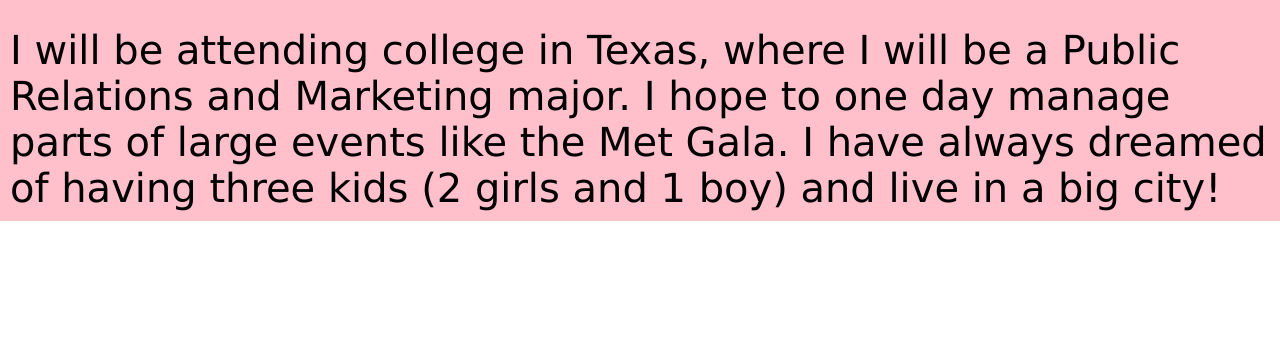
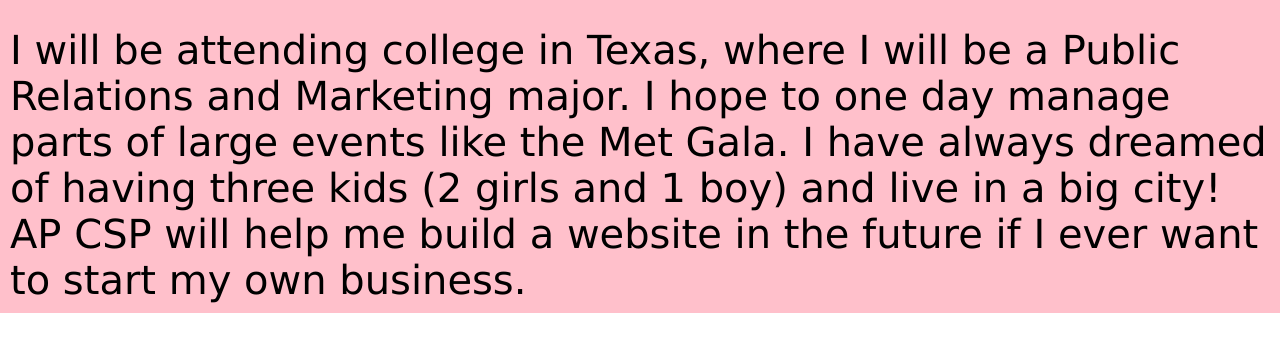
Before and after one commit to laurenlee26/APCSP_CAP_LEE_FINAL, a plain HTML site: page future.html in a window 1280 px wide. Shown: the part 236-588 px from the top of the page. Drawn offline with Linux system fonts and the light colour scheme.

Commit message:
Add files via upload

```diff
--- a/future.html
+++ b/future.html
@@ -18,7 +18,7 @@
   </div>
 
   <div class="container">
-    <p3 class="p3">I will be attending college in Texas, where I will be a Public Relations and Marketing major. I hope to one day manage parts of large events like the Met Gala. I have always dreamed of having three kids (2 girls and 1 boy) and live in a big city!</h3>
+    <p3 class="p3">I will be attending college in Texas, where I will be a Public Relations and Marketing major. I hope to one day manage parts of large events like the Met Gala. I have always dreamed of having three kids (2 girls and 1 boy) and live in a big city! AP CSP will help me build a website in the future if I ever want to start my own business.</h3>
   </div>
 
 
```
